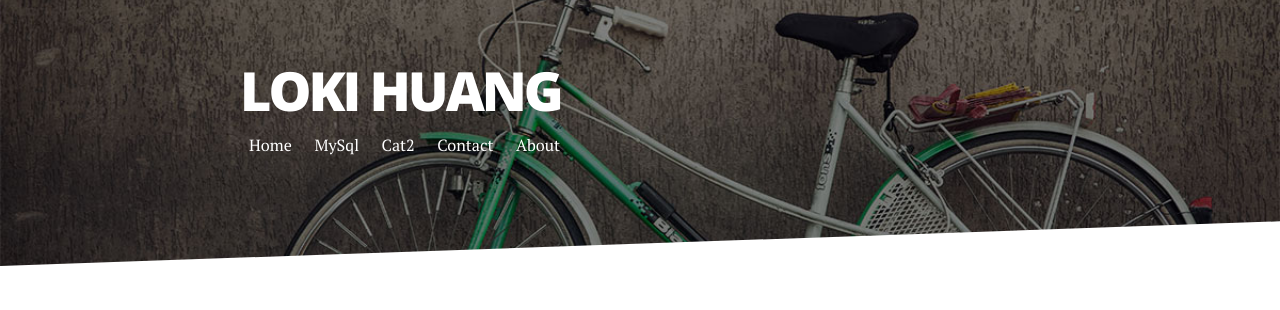
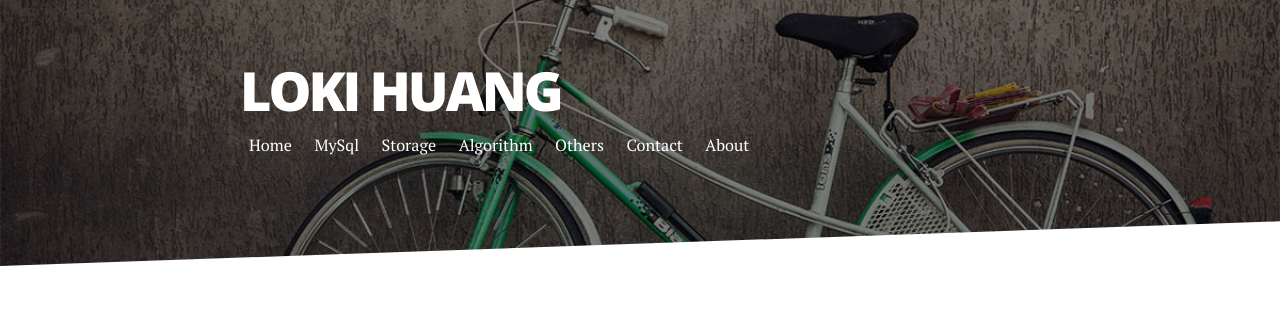
Before and after one commit to huyfaeng/huyfaeng.github.io, a Jekyll site: the page built from index.html, in a window 1280 px wide. Shown: the top 310 px of the page. Built offline with Jekyll 4.4.1, drawn with Linux system fonts in a browser that asks for light colours; nearby versions of some CDN libraries; the list of posts is cut into pages by our own code.

Commit message:
Update _config.yml

```diff
--- a/_config.yml
+++ b/_config.yml
@@ -16,8 +16,12 @@ navigation:
    url: /index.html
  - title: MySql
    url:  /Category/mysql
- - title: Cat2
-   url:  /cat2
+ - title: Storage
+   url:  /Category/storage
+ - title: Algorithm
+   url:  /Category/algorithm
+ - title: Others
+   url:  /Category/others
  - title: Contact
    url: /contact
  - title: About
```
